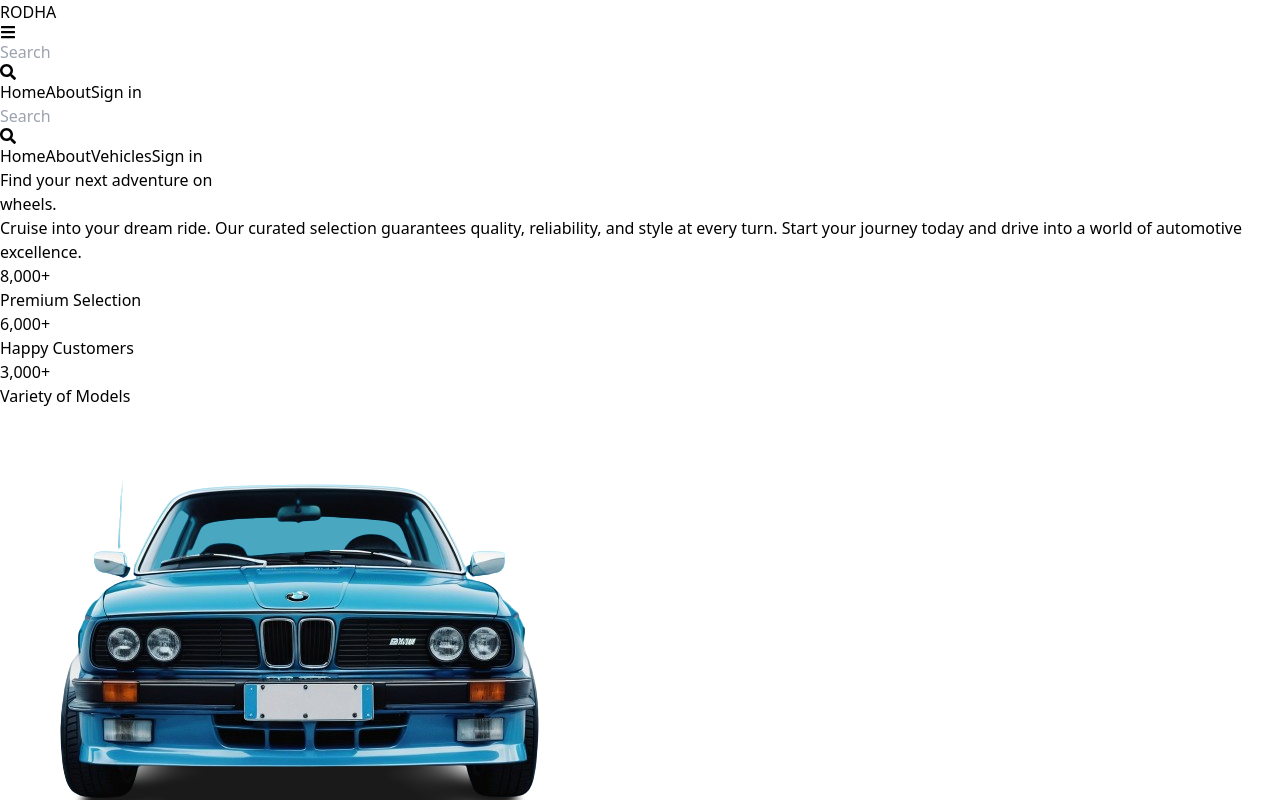
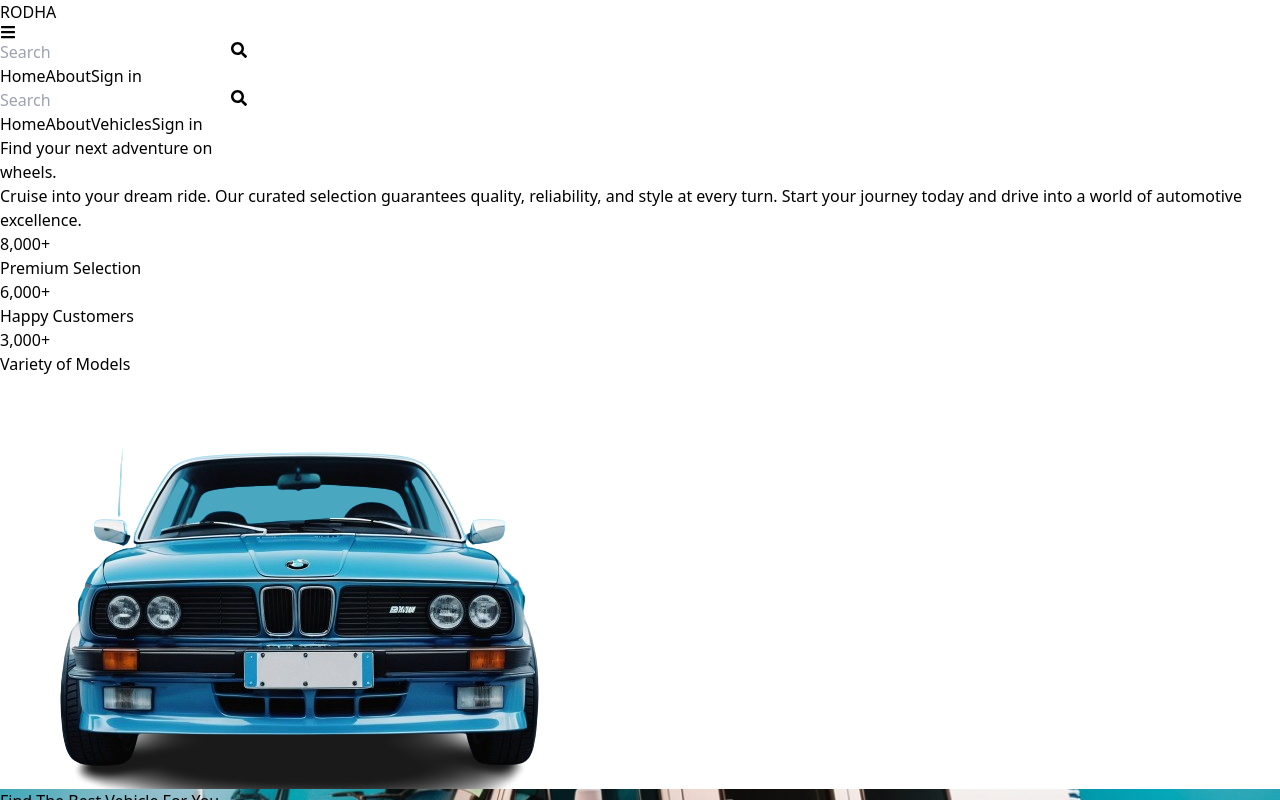
Before and after one commit to KavishkaThushal/Rodha, a React (Vite) app in the folder client/: page / in a window 1280 px wide. Both pictures are taken after a click on the icon 8 px from the left and 32 px from the top of the page. Shown: the top 800 px of the page. Built offline with nearby package versions, Linux system fonts and the light colour scheme.

Commit message:
nav bar search option done

```diff
--- a/client/src/Pages/SearchResult/SearchResult.jsx
+++ b/client/src/Pages/SearchResult/SearchResult.jsx
@@ -22,7 +22,7 @@
          fetchURL()
      },[])
 
-    console.log(searchData);
+
 
    useEffect(()=>{
       const fetchData=async()=>{
@@ -38,7 +38,7 @@
       fetchData()
 
    },[])
-   console.log(data);
+
   return (
     <>
     <div className='flex flex-col w-full  items-center '>
@@ -49,8 +49,9 @@
 
     <div className='grid grid-cols-3 gap-4 my-10 mx-10  '>
       {
-       searchData && data && data.filter((item)=>(item.Brand.toLowerCase().includes(searchData.brand?.toLowerCase()) &&
-       ( item.Model.toLowerCase().includes(searchData.model?.toLowerCase()) && item.Type.toLowerCase().includes(searchData.type?.toLowerCase())  && item.District.toLowerCase().includes(searchData.city?.toLowerCase()) && item.Condition.toLowerCase().includes(searchData.condition?.toLowerCase())))).map((card,i)=>(<Card key={i} data={card}/>))
+        searchData.model===null && searchData.type===null? (data && data.filter((item)=>(item.Brand.toLowerCase().includes(searchData.brand?.toLowerCase()))).map((card,i)=>(<Card key={i} data={card}/>))) :
+       (searchData && data && data.filter((item)=>(item.Brand.toLowerCase().includes(searchData.brand?.toLowerCase()) &&
+       ( item.Model.toLowerCase().includes(searchData.model?.toLowerCase()) && item.Type.toLowerCase().includes(searchData.type?.toLowerCase())  && item.District.toLowerCase().includes(searchData.city?.toLowerCase()) && item.Condition.toLowerCase().includes(searchData.condition?.toLowerCase())))).map((card,i)=>(<Card key={i} data={card}/>)))
       }
 
 
--- a/client/src/components/Card/Card.jsx
+++ b/client/src/components/Card/Card.jsx
@@ -17,9 +17,9 @@
                 }}
 
     onClick={()=>(navigate(`/vehicles/${data._id}`))}
-    className=" flex hover:cursor-pointer flex-row p-1 sm:p-3 rounded-md overflow-hidden sm:gap-4 sm:w-[60vh] sm:h-[25vh] shadow-xl  bg-slate-200 ">
+    className=" flex hover:cursor-pointer flex-row p-1 sm:p-3 rounded-md overflow-hidden sm:gap-4 sm:w-[60vh] sm:h-[25vh] shadow-2xl  bg-blue-100  ">
         <div className='flex sm:justify-center sm:items-center'>
-        <img className="  w-[14vh] h-[14vh] sm:w-[20vh] sm:h-[20vh]  rounded-md" src={data.imageUrls} alt="Sunset in the mountains"/>
+        <img className="  w-[14vh] h-[14vh] sm:w-[25vh] sm:h-[20vh]  rounded-md" src={data.imageUrls} alt="Sunset in the mountains"/>
         </div>
         <div className=" flex justify-center  items-center px-2 py-2">
             <div className=" flex flex-col  sm:gap-1 text-sm mb-2 w-full ">
--- a/client/src/components/Navbar/Navbar.jsx
+++ b/client/src/components/Navbar/Navbar.jsx
@@ -3,15 +3,25 @@
 import {FaSearch,FaBars} from 'react-icons/fa'
  import {useSelector} from 'react-redux'
 import { motion } from 'framer-motion'
+import { useNavigate } from 'react-router-dom'
 function Navbar() {
     const [show, handleShow] = useState(false)
     const {user}=useSelector(state=>state.user)
-
+    const [submitData,setSubmitData]=useState('')
+    const navigate=useNavigate()
     const handleToggle = () => {
         handleShow(!show)
     }
 
+    const handleSubmit=(e)=>{
+        e.preventDefault();
+            const urlParams=new URLSearchParams()
+            urlParams.set('Brand',submitData)
 
+            const searchQuery=urlParams.toString()
+
+            navigate(`/search?${searchQuery}`)
+      }
 
   return (
     < >
@@ -32,9 +42,9 @@
               }}
             className='flex  z-50 justify-center  sm:gap-6 absolute min-h-[18vh] w-32 p-2 pb-6 shadow-xl right-5 top-16 bg-slate-300 rounded-sm ' >
                 <span className='flex gap-3 my-auto flex-col items-center  '>
-                <form className='bg-slate-300 p-1 rounded-lg flex items-center'>
+                <form onSubmit={handleSubmit}  className='bg-slate-300 p-1 rounded-lg flex items-center'>
                 <input type='text' placeholder='Search' className=' bg-transparent focus:outline-none px-1 font-medium w-full sm:w-64 '/>
-                <FaSearch className='text-blue-500'/>
+                <button  type='submit'><FaSearch className='text-blue-500'/></button>
             </form>
 
                 <Link to='/' className=' font-semibold text-base sm:text-lg text-black hover:text-blue-500'>Home</Link>
@@ -46,9 +56,9 @@
                 </span>
 
             </motion.div>}
-            <form className=' hidden sm:visible sm:bg-slate-300 sm:p-2 sm:rounded-lg sm:flex sm:items-center '>
-                <input type='text' placeholder='Search' className=' bg-transparent focus:outline-none px-1 font-medium w-full sm:w-64 '/>
-                <FaSearch className='text-blue-500'/>
+            <form onSubmit={handleSubmit} className=' hidden sm:visible border-2 border-blue-500 sm:p-2 sm:rounded-lg sm:flex sm:items-center '>
+                <input type='text' onChange={(e)=>(setSubmitData(e.target.value))} placeholder='Search' className=' bg-transparent focus:outline-none px-1 text-sm font-medium  w-full sm:w-64 '/>
+                <button  type='submit'><FaSearch className='text-blue-500  hover:text-blue-700'/></button>
             </form>
             <div className='hidden sm:visible sm:flex   sm:items-center sm:gap-4'>
             <Link to='/' className=' font-semibold text-base sm:text-lg text-black hover:text-blue-500'>Home</Link>
@@ -68,7 +78,7 @@
 
 
         </div>
-        <div className='w-full h-[.01rem] bg-slate-400'></div>
+        <div className='w-full h-[.01rem] bg-blue-500'></div>
     </>
   )
 }
```
